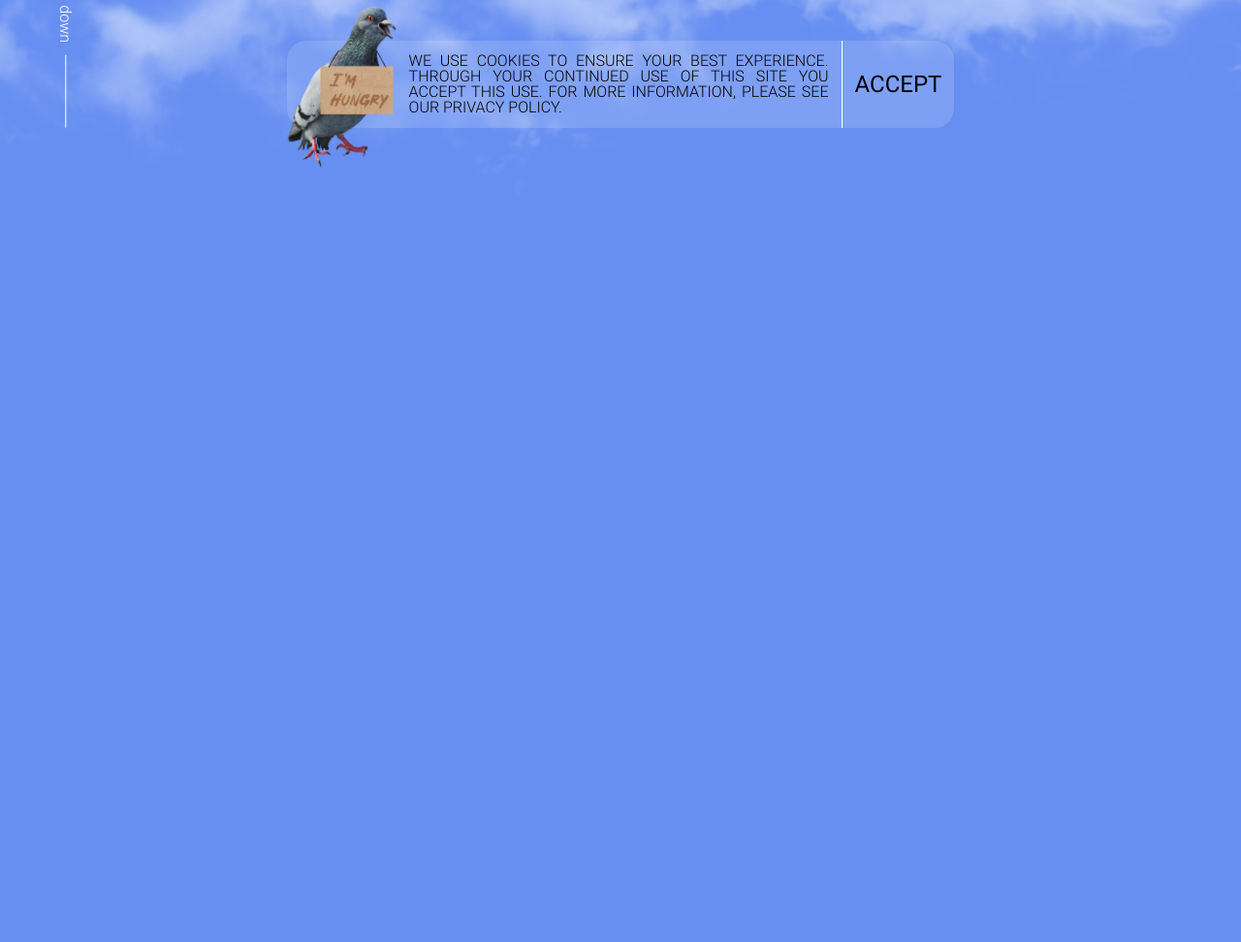
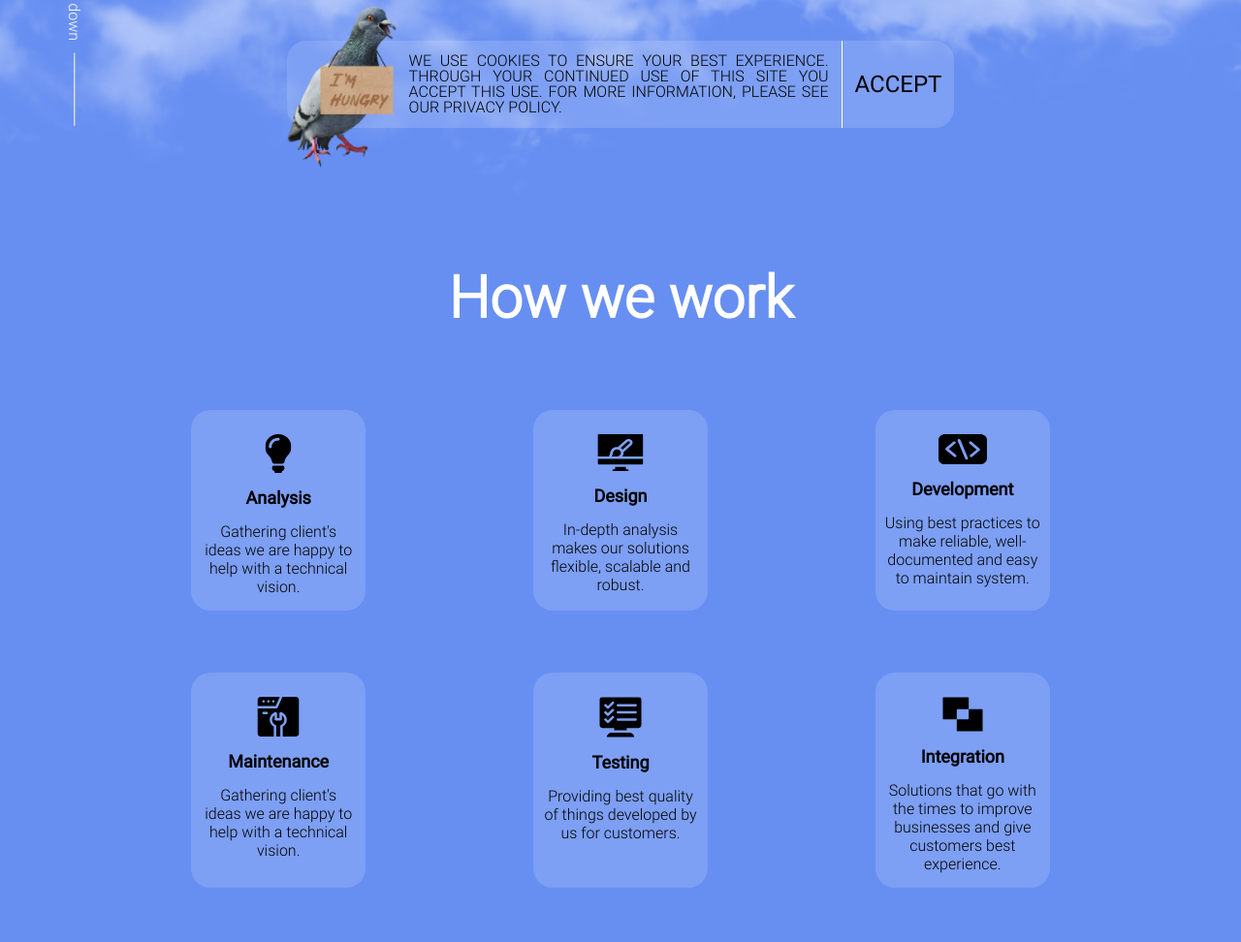
Before and after one commit to Artem-Kukin/When-performance-matters, a website built with Parcel: page index.html in a window 1280 px wide. Shown: the part 559-1531 px from the top of the page at 97% size. Before the commit the page ends 800 px from the top, so only its background shows below. Built offline with nearby package versions, Linux system fonts and the light colour scheme.

Commit message:
block 'work' layout and adaptive

```diff
--- a/index.html
+++ b/index.html
@@ -75,11 +75,68 @@
 
                         </div>
                         <p>WE USE COOKIES TO ENSURE YOUR BEST EXPERIENCE.
-                        THROUGH YOUR CONTINUED USE OF THIS SITE YOU ACCEPT THIS USE.
-                        FOR MORE INFORMATION, PLEASE SEE OUR PRIVACY POLICY.</p><a href="#">accept</a></div>
+                            THROUGH YOUR CONTINUED USE OF THIS SITE YOU ACCEPT THIS USE.
+                            FOR MORE INFORMATION, PLEASE SEE OUR PRIVACY POLICY.</p><a href="#">accept</a>
+                    </div>
 
 
-                    <div class="hero__scroll-down"><a href="#footer"><p>scroll down</p></a></div>
+                    <div class="hero__scroll-down"><a href="#footer">
+                            <p>scroll down</p>
+                        </a></div>
+                </div>
+            </div>
+        </section>
+        <section class="work-section" id="about">
+            <div class="container">
+                <h2 class="work-section__title title_h2">How we work</h2>
+                <div class="work">
+                    <a href="#about" class="work__card">
+                        <svg class="work__card--analysis">
+                            <use href="./assets/sprites.svg#light-icon"></use>
+                        </svg>
+                        <h3 class="work__card__title">Analysis</h3>
+                        <p class="work__card__text">Gathering client's ideas we are happy to help with a technical
+                            vision.</p>
+                        </a>
+                    <a href="#about" class="work__card">
+                        <svg class="work__card--design">
+                            <use href="./assets/sprites.svg#desktop-icon"></use>
+                        </svg>
+                        <h3 class="work__card__title">Design</h3>
+                        <p class="work__card__text">In-depth analysis makes our solutions flexible, scalable and robust.</p>
+                    </a>
+                    <a href="#about" class="work__card">
+                        <svg class="work__card--development">
+                            <use href="./assets/sprites.svg#tag-icon"></use>
+                        </svg>
+                        <h3 class="work__card__title">Development</h3>
+                        <p class="work__card__text">Using best practices to make reliable, well-documented and easy to maintain system.</p>
+                    </a>
+                    <a href="#about" class="work__card">
+                        <svg class="work__card--maintenance">
+                            <use href="./assets/sprites.svg#maintenance-icon"></use>
+                        </svg>
+                        <h3 class="work__card__title">Maintenance
+                        </h3>
+                        <p class="work__card__text">Gathering client's ideas we are happy to help with a technical vision.</p>
+                    </a>
+                    <a href="#about" class="work__card">
+                        <svg class="work__card--testing">
+                            <use href="./assets/sprites.svg#testing-icon"></use>
+                        </svg>
+                        <h3 class="work__card__title">Testing
+                        </h3>
+                        <p class="work__card__text">Providing best quality
+                            of things developed by us for customers.</p>
+                        </a>
+                    <a href="#about" class="work__card">
+                            <svg class="work__card--integration">
+                                <use href="./assets/sprites.svg#integration-icon"></use>
+                            </svg>
+                            <h3 class="work__card__title">Integration</h3>
+                            <p class="work__card__text">Solutions that go with
+                                the times to improve businesses and give customers best experience.</p>
+                            </a>
                 </div>
             </div>
         </section>
--- a/styles/_hero.scss
+++ b/styles/_hero.scss
@@ -54,7 +54,8 @@
   &__scroll-down {
     transform: rotateZ(90deg) translateY(13.5rem);
     transform-origin: bottom right;
-    margin-right: auto;
+    margin-left: 0.2rem;
+    margin-bottom: 0.2rem;
     font-size: 16px;
     width: max-content;
     p {
--- a/styles/_importer.scss
+++ b/styles/_importer.scss
@@ -2,3 +2,4 @@
 @forward "basic";
 @forward "header";
 @forward "hero";
+@forward "work-card";
--- a/styles/_placeholders.scss
+++ b/styles/_placeholders.scss
@@ -23,7 +23,7 @@
 }
 
 %hover-button {
-  transition: color v.$animation;
+  transition: all v.$animation;
   &:hover {
     cursor: pointer;
     color: v.$color_black;
--- /dev/null
+++ b/styles/_work-card.scss
@@ -0,0 +1,96 @@
+@use "variables" as v;
+@use "placeholders";
+@use "mixins" as m;
+@use "sass:color";
+
+.work-section {
+  padding: 7rem 0 18rem;
+  border-bottom: 1px solid v.$color_white;
+}
+
+.work {
+  // max-width: 100%;
+  display: grid;
+  grid-template-columns: repeat(3, auto);
+  grid-auto-rows: auto;
+  justify-content: center;
+  align-items: stretch;
+  row-gap: clamp(35px, 5vw, 7rem);
+  column-gap: clamp(35px, 13.5vw, 19rem);
+}
+.title_h2 {
+  font-family: "Roboto-L";
+  color: v.$color_white;
+  font-size: 6rem;
+  text-align: center;
+  font-weight: 700;
+  margin-bottom: 8rem;
+}
+
+.work__card {
+  // height: 100%;
+  max-width: 180px;
+  // width: max-content;
+  min-width: 140px;
+  border-radius: 20px;
+  background: color.adjust(v.$color_white, $alpha: -0.85);
+  backdrop-filter: blur(5px);
+  overflow: hidden;
+  padding: 2.5rem 1rem 1.5rem;
+  font-size: 16px;
+  @extend %hover-color-white;
+  &:hover {
+    box-shadow: 0px 4px 20px 0px rgba(0, 0, 0, 0.1);
+    background: v.$color_blue;
+  }
+  svg {
+    position: relative;
+    left: 50%;
+    transform: translateX(-50%);
+    margin-bottom: 1.1rem;
+  }
+
+  &--analysis {
+    width: 27.093384px;
+    height: 40.611877px;
+  }
+  &--design {
+    width: 47.386543px;
+    height: 38.732788px;
+  }
+  &--development {
+    width: 50.109924px;
+    height: 31.201416px;
+  }
+  &--maintenance {
+    width: 43px;
+    height: 41px;
+  }
+  &--testing {
+    width: 44px;
+    height: 42px;
+  }
+  &--integration {
+    width: 42px;
+    height: 36px;
+  }
+  &__title {
+    text-align: center;
+    margin-bottom: 1.5rem;
+    font-size: 1.125em;
+  }
+  &__text {
+    text-align: center;
+    font-family: "Roboto-L";
+    font-size: 1em;
+  }
+}
+
+@media (max-width: 735px) {
+  .work {
+    grid-template-columns: repeat(2, auto);
+  column-gap: clamp(35px, 8vw, 19rem);
+
+  }
+
+}
```
Also changed, not shown: css/index.css.
